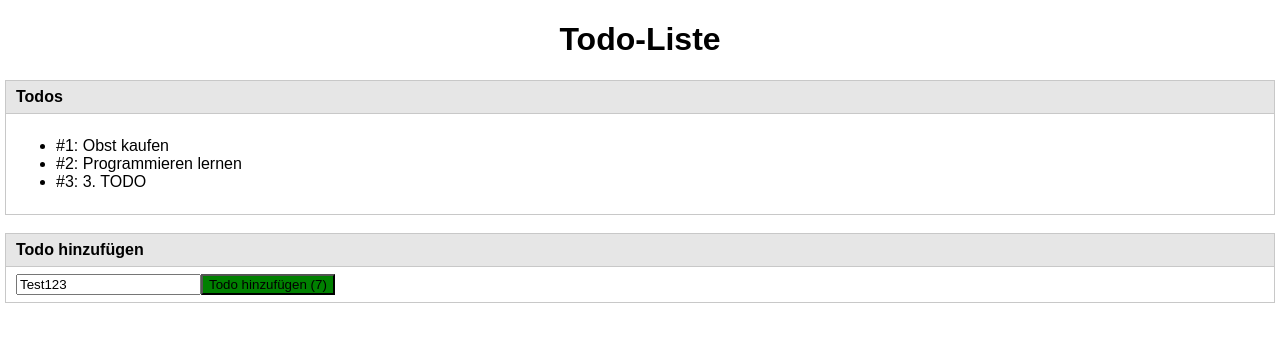
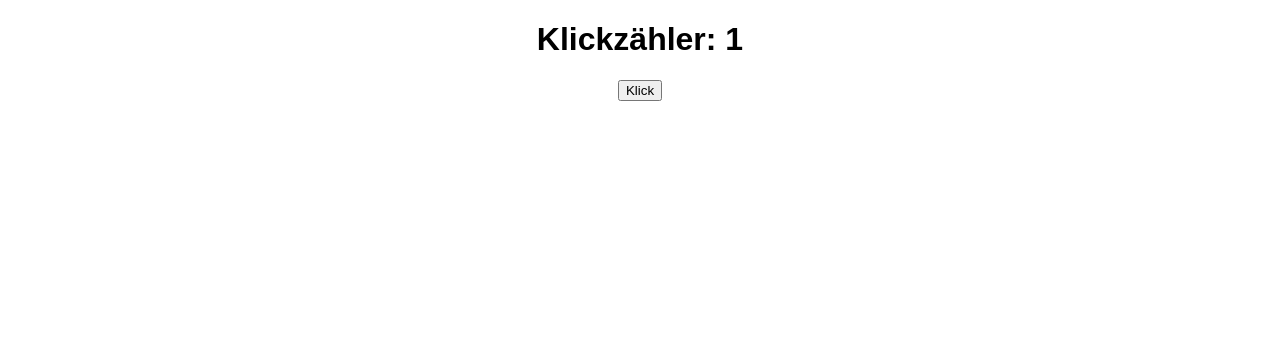
Before and after one commit to LucModolo/reactcourse, a React (Create React App) app: page / in a window 1280 px wide. Shown: the top 342 px of the page. Built offline with nearby package versions, Linux system fonts and the light colour scheme.

Commit message:
Stand Kurs Klickzähler

```diff
--- a/package.json
+++ b/package.json
@@ -5,7 +5,9 @@
   "dependencies": {
     "fix": "^0.0.3",
     "react": "^17.0.2",
-    "react-dom": "^17.0.2"
+    "react-dom": "^17.0.2",
+    "react-redux": "^7.2.6",
+    "redux": "^4.1.2"
   },
   "devDependencies": {
     "react-scripts": "^4.0.3"
--- a/src/App.js
+++ b/src/App.js
@@ -8,38 +8,14 @@ import './App.css';
 class App extends Component {
   constructor(props) {
     super(props);
-    this.state = {
-      todos: [
-        {id: 1, title: "Obst kaufen"},
-        {id: 2, title: "Programmieren lernen"},
-        {id: 3, title: "3. TODO"}
-      ]
-    }
-    this.addTodo = this.addTodo.bind(this);
-  }
 
-  addTodo(title) {
-    let todos = this.state.todos;
-    let maxId = 0;
-    for(let todo of todos) {
-      if (todo.id > maxId) {
-        maxId = todo.id;
-      }
-    }
-
-    todos.unshift({id: (maxId + 1), title: title});
-    this.setState({
-      todos: todos
-    })
   }
 
   render() {
     return (
       <div className="App">
-        <h1>Todo-Liste</h1>
-        <TodoList todos={this.state.todos} />
-        <br />
-        <TodoAdd onAdd={this.addTodo} />
+        <h1>Klickzähler: {this.props.value}</h1>
+      <button onClick={this.props.onIncrement}>Klick</button>
       </div>
     );
   }
--- a/src/index.js
+++ b/src/index.js
@@ -1,17 +1,28 @@
 import React from 'react';
 import ReactDOM from 'react-dom';
 import App from './App';
+import { createStore } from 'redux';
+import counter from './reducers/index';
 import './index.css';
 
-/*
-let numbers = [2, 3, 5];
-let numbersNew = numbers.map(function(item) {
-  return item * item;
-})
-console.log(numbersNew);
-*/
+let store = createStore(counter);
+console.log(store.getState());
+store.dispatch({type: "INCREMENT"});
+console.log(store.getState());
+
+
+let render =() => {
 
 ReactDOM.render(
-  <App />,
-  document.getElementById('root')
-);
+  <App
+     value={store.getState()}
+     onIncrement={() => {store.dispatch({type: "INCREMENT"});}}
+     />,
+
+     document.getElementById('root')
+ );
+}
+
+
+render();
+store.subscribe(render);
--- /dev/null
+++ b/src/reducers/index.js
@@ -0,0 +1,12 @@
+//* State = 0 *//
+
+
+function counter(state = 0, action) {
+    if(action.type == "INCREMENT" ){
+            return state + 1
+    }   else {
+        return state;
+    }
+}
+
+export default counter;
```
Also changed, not shown: 1 other file (tests, documents, lock files or other folders).
